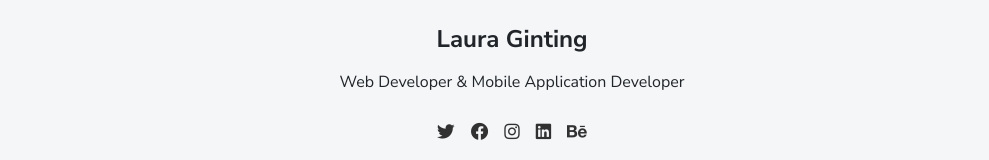
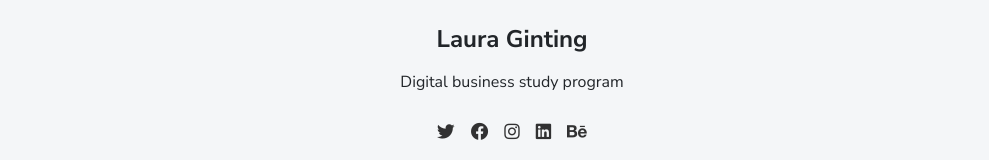
Before and after one commit to lauraginting/lauraginting.github.io, a plain HTML site: page index.html in a window 1280 px wide. Shown: the part 5889-6049 px from the top of the page, without its empty margins (128-1117 px from the left). Drawn offline with Linux system fonts and the light colour scheme.

Commit message:
Update index.html

```diff
--- a/index.html
+++ b/index.html
@@ -460,7 +460,7 @@
   <div class="container">
     <div class="my-3">
       <div class="h4">Laura Ginting</div>
-      <p>Web Developer & Mobile Application Developer</p>
+      <p>Digital business study program</p>
       <div class="social-nav">
         <nav role="navigation">
           <ul class="nav justify-content-center">
```
